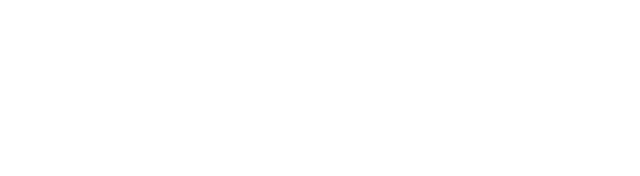
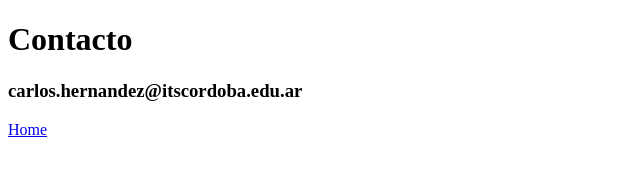
Before and after one commit to HernandezCarlosIsaias/primer-html, a plain HTML site: page secciones/contacto.html in a window 1280 px wide. Shown: the whole page, without its empty margins (0-640 px from the left). Drawn offline with Linux system fonts and the light colour scheme.

Commit message:
Contacto finalizado

```diff
--- a/secciones/contacto.html
+++ b/secciones/contacto.html
@@ -6,6 +6,8 @@
     <title>Contacto</title>
 </head>
 <body>
-
+    <h1>Contacto</h1>
+    <h3>carlos.hernandez@itscordoba.edu.ar</h3>
+    <a href="file:///E:/Desktop/practica-HTML/index.html">Home</a>
 </body>
 </html>
```
